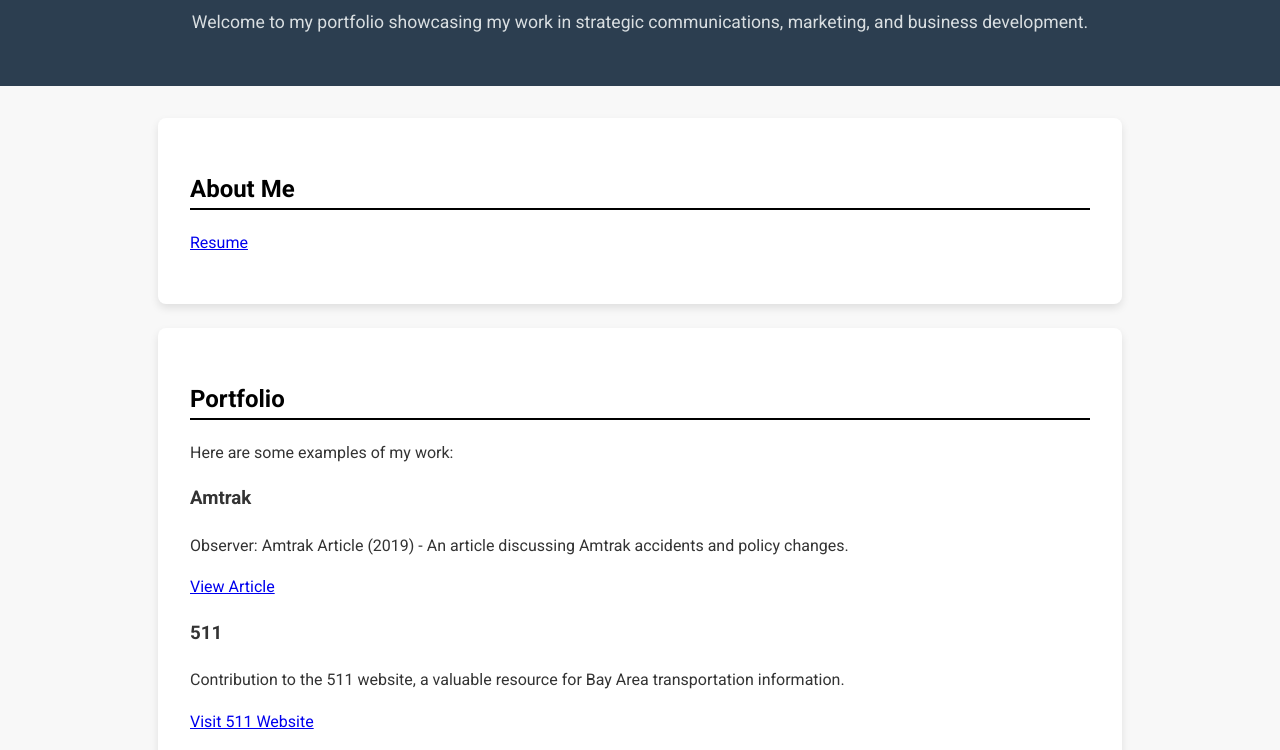
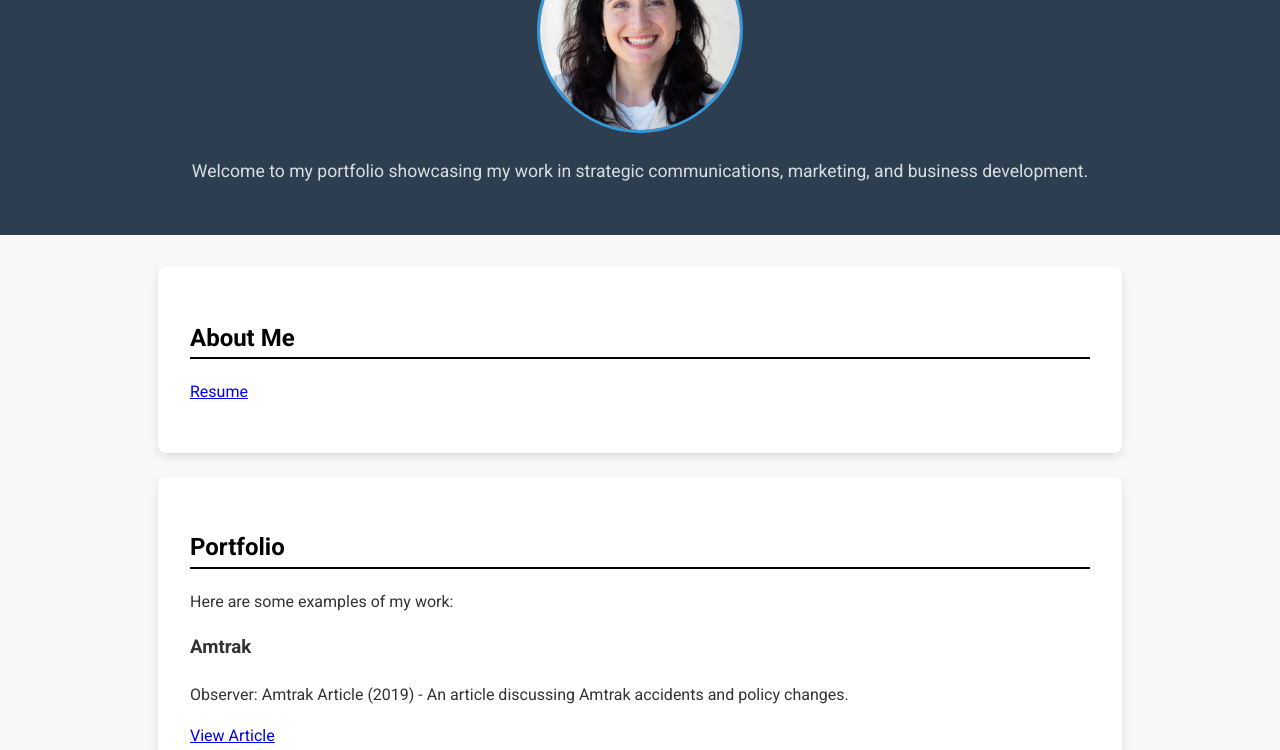
Before and after one commit to Sskootsky/sskootsky.github.io, a plain HTML site: page index.html in a window 1280 px wide. Shown: the part 177-927 px from the top of the page. Drawn offline with Linux system fonts and the light colour scheme.

Commit message:
fix(photo): add link to jpeg photo

```diff
--- a/index.html
+++ b/index.html
@@ -11,7 +11,7 @@
     <header>
         <h1>Portfolio 2025</h1>
 
-        <img src="images/sarah.jpg" alt="A professional headshot of Sarah Skootsky" class="profile-img">
+        <img src="images/sarah.jpeg" alt="A professional headshot of Sarah Skootsky" class="profile-img">
 
         <p>Welcome to my portfolio showcasing my work in strategic communications, marketing, and business development.</p>
     </header>
```
